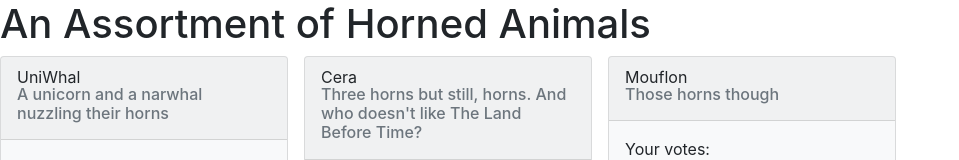
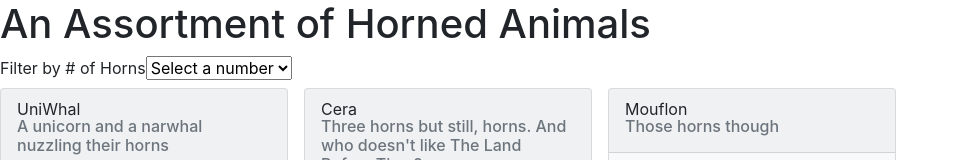
Before and after one commit to selmaT273/301-react, a React (Create React App) app in the folder class01/lab01/: page / in a window 1280 px wide. Shown: the top 160 px of the page, without its empty margins (0-959 px from the left). Built offline with nearby package versions, Linux system fonts and the light colour scheme.

Commit message:
added form for select dropdown

```diff
--- a/class01/lab01/src/App.js
+++ b/class01/lab01/src/App.js
@@ -5,6 +5,8 @@ import Footer from './Footer';
 import Main from './Main';
 import beastData from './data.json';
 import SelectedBeast from './SelectedBeast';
+import Form from 'react-bootstrap/Form';
+
 class App extends React.Component {
   constructor(props){
     super(props);
@@ -33,6 +35,17 @@ class App extends React.Component {
     return (
       <>
       <Header />
+      <Form>
+        <Form.Group controlId="dropdown">
+          <Form.Label>Filter by # of Horns</Form.Label>
+          <Form.Control as="select" custom>
+            <option>Select a number</option>
+            <option>1</option>
+            <option>2</option>
+            <option>3</option>
+          </Form.Control>
+        </Form.Group>
+      </Form>
       <Main
         data={this.state.hornedBeastsData}
         handleShow={this.handleShow}
```
